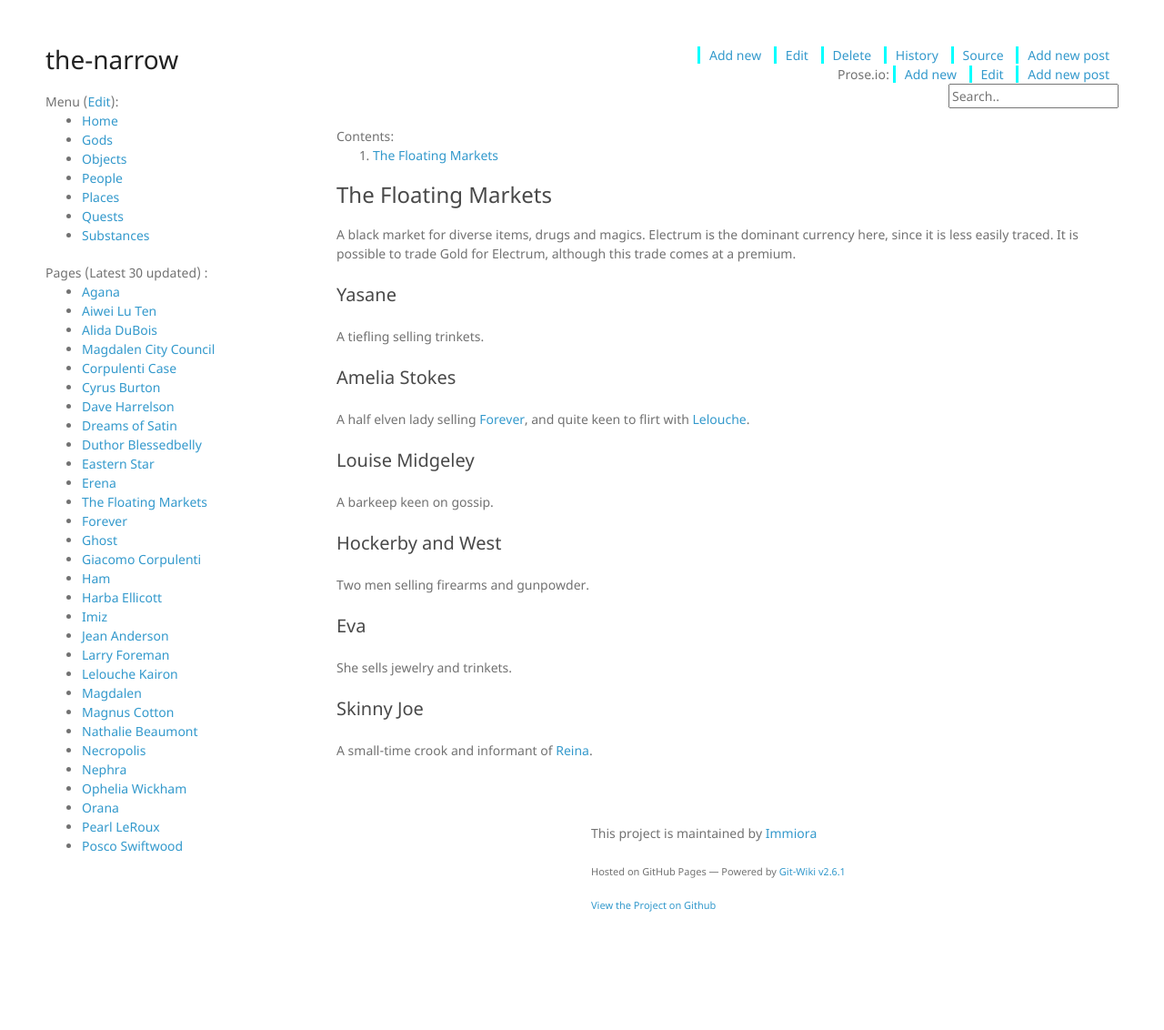
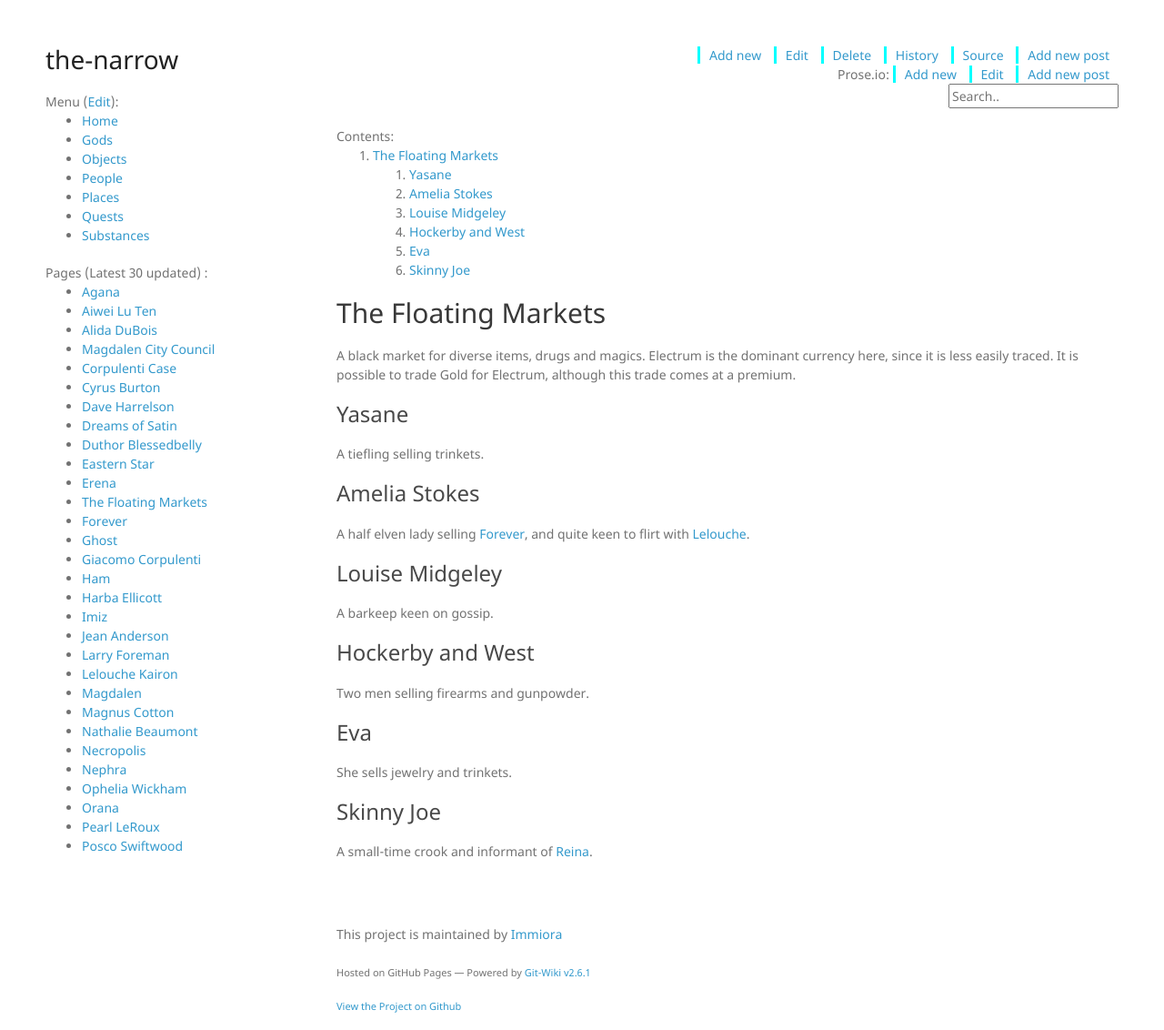
Before and after one commit to Immiora/the-narrow, a Jekyll site: the page built from wiki/places/FloatingMarkets.md, in a window 1280 px wide. Shown: the whole page at 91% size. Built offline with Jekyll 4.4.1, drawn with Linux system fonts in a browser that asks for light colours; nearby versions of some CDN libraries; before the commit the page ends 1021 px from its top, so only the background shows below that.

Commit message:
Update FloatingMarkets.md

```diff
--- a/wiki/places/FloatingMarkets.md
+++ b/wiki/places/FloatingMarkets.md
@@ -3,30 +3,30 @@ title: The Floating Markets
 categories: places
 ---
 
-### The Floating Markets
+## The Floating Markets
 
 A black market for diverse items, drugs and magics. Electrum is the dominant currency here, since it is less easily traced. It is possible to trade Gold for Electrum, although this trade comes at a premium.
 
-#### Yasane
+### Yasane
 
 A tiefling selling trinkets.
 
-#### Amelia Stokes
+### Amelia Stokes
 
 A half elven lady selling [Forever](Forever), and quite keen to flirt with [Lelouche](LeloucheKairon).
 
-#### Louise Midgeley
+### Louise Midgeley
 
 A barkeep keen on gossip.
 
-#### Hockerby and West
+### Hockerby and West
 
 Two men selling firearms and gunpowder.
 
-#### Eva
+### Eva
 
 She sells jewelry and trinkets.
 
-#### Skinny Joe
+### Skinny Joe
 
 A small-time crook and informant of [Reina](ReinaEmberblower).
```
